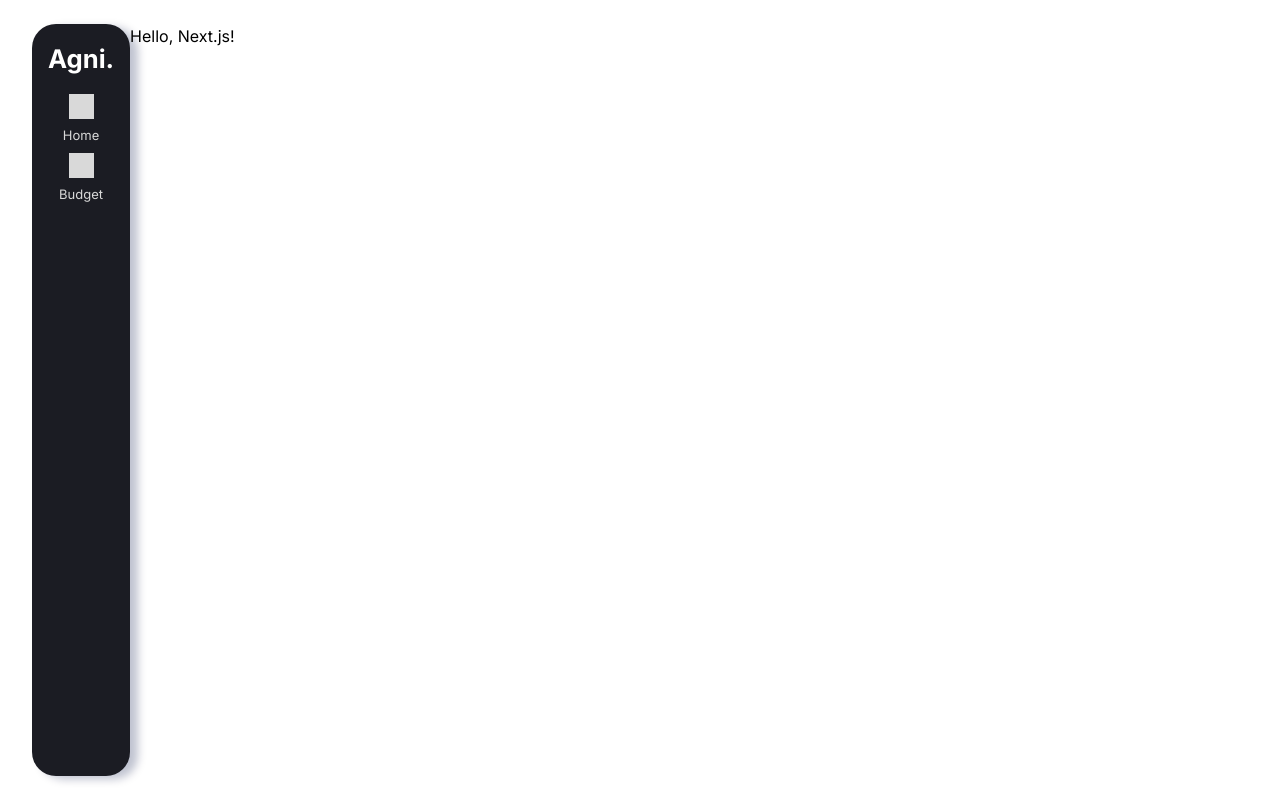
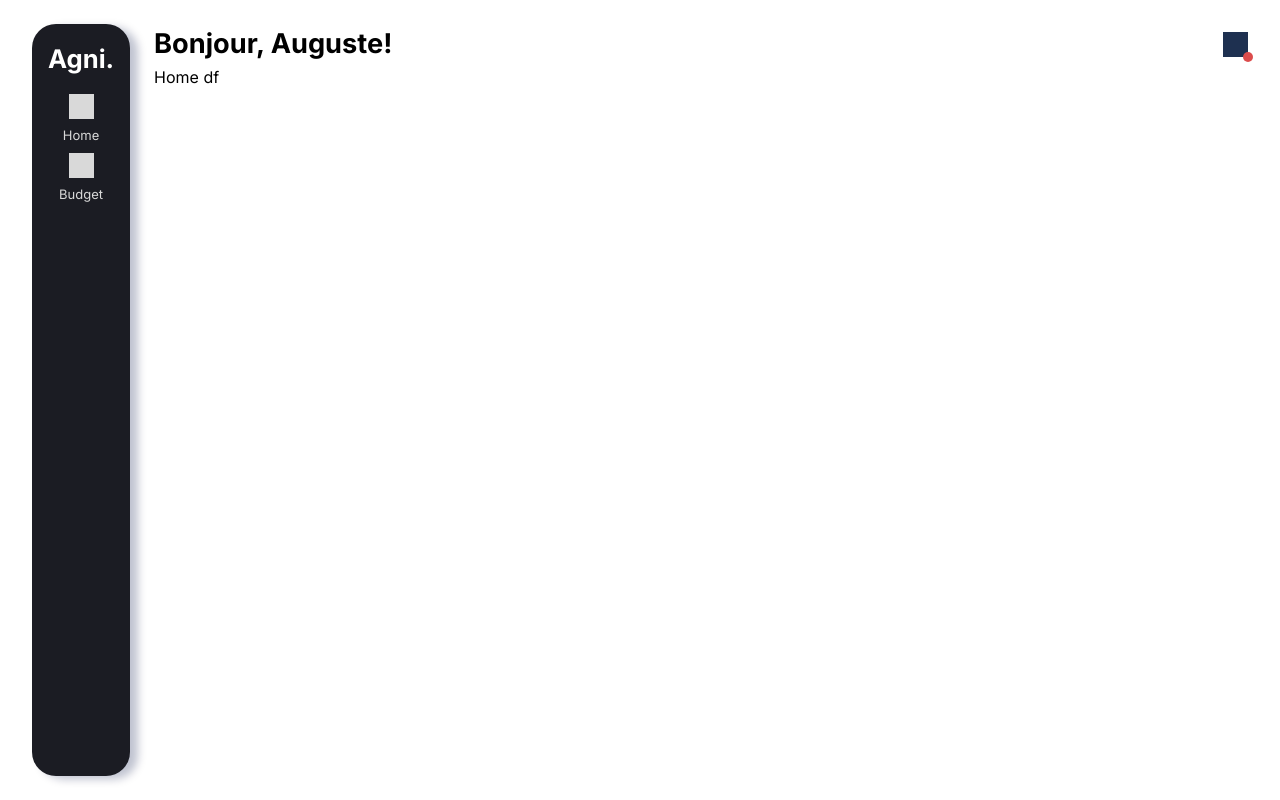
Before and after one commit to xx-code/money-management-app, a Next.js app in the folder frontend/: page /dashboard in a window 1280 px wide. Built offline with nearby package versions, Linux system fonts and the light colour scheme.

Commit message:
add top nav on dasboard

```diff
--- a/frontend/babel.config.js
+++ /dev/null
@@ -1,5 +0,0 @@
-module.exports = function (api) {
-    return {
-      plugins: ['macros'],
-    }
-  }
--- /dev/null
+++ b/frontend/src/app/dashboard/budget/page.tsx
@@ -0,0 +1,3 @@
+export default function Budget() {
+    return (<h1>Hello, budget!</h1>)
+}
--- /dev/null
+++ b/frontend/src/app/dashboard/home/page.tsx
@@ -0,0 +1,3 @@
+export default function Home() {
+    return (<h1>Home df</h1>);
+}
--- /dev/null
+++ b/frontend/src/app/dashboard/layout.tsx
@@ -0,0 +1,19 @@
+import Nav from './nav';
+import './page.css';
+import TopNav from './topNav';
+
+export default function DashboardLayout({
+    children,
+  }: {
+    children: React.ReactNode
+  }) {
+    return <div id='dashboard' className="flex" style={{height: '100vh', padding: '1.5em 2em'}}>
+        <div className="container-left">
+            <Nav />
+        </div>
+        <div className="container-right">
+            <TopNav />
+            {children}
+        </div>
+    </div>
+  }
--- /dev/null
+++ b/frontend/src/app/dashboard/page.css
@@ -0,0 +1,4 @@
+#dashboard .container-right {
+    width: 100%;
+    margin-left: 1.5em;
+}
--- a/frontend/src/app/dashboard/page.tsx
+++ b/frontend/src/app/dashboard/page.tsx
@@ -1,14 +1,9 @@
-import Nav from "./nav"
+import Nav from "./nav";
+import TopNav from "./topNav";
+
+import Home from './home/page';
+import Budget from './budget/page'
 
 export default function Dashboard() {
-    return (
-        <div className="flex" style={{height: '100vh', padding: '1.5em 2em'}}>
-            <div>
-                <Nav />
-            </div>
-            <div>
-                <h1>Hello, Next.js!</h1>
-            </div>
-        </div>
-    )
+    return ( <Home /> )
 }
--- /dev/null
+++ b/frontend/src/app/dashboard/topNav.css
@@ -0,0 +1,30 @@
+.top-nav {
+    display: flex;
+    justify-content: space-between;
+    align-items: center;
+}
+
+.top-nav .title h1 {
+    font-size: 1.7em;
+    font-weight: bold;
+}
+
+.top-nav .icon {
+    height: 25px;
+    width: 25px;
+    background-color: #1E3050;
+}
+
+.top-nav .icon-notification {
+    position: relative;
+}
+
+.top-nav .alert-icon {
+    height: 10px;
+    width: 10px;
+    border-radius: 100%;
+    background-color: #DC4C4C;
+    position: absolute;
+    bottom: -5px;
+    right: -5px;
+}
--- /dev/null
+++ b/frontend/src/app/dashboard/topNav.tsx
@@ -0,0 +1,23 @@
+import './topNav.css';
+
+function IconNotification() {
+    return(
+        <div className='icon-notification'>
+            <div className="icon"></div>
+            <div className="alert-icon"></div>
+        </div>
+    )
+}
+
+export default function TopNav () {
+    return (
+        <div className="top-nav">
+            <div className='title'>
+                <h1>Bonjour, Auguste!</h1>
+            </div>
+            <div>
+                <IconNotification />
+            </div>
+        </div>
+    )
+}
--- a/frontend/src/app/page.tsx
+++ b/frontend/src/app/page.tsx
@@ -1,4 +1,4 @@
-export default function Home() {
+export default function Home1() {
   return (
     <main className="flex min-h-screen flex-col items-center justify-between p-24">
       <h1>
```
